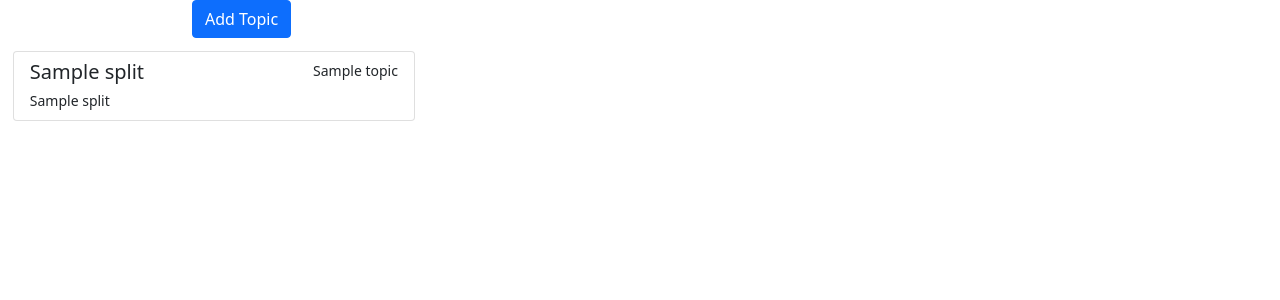
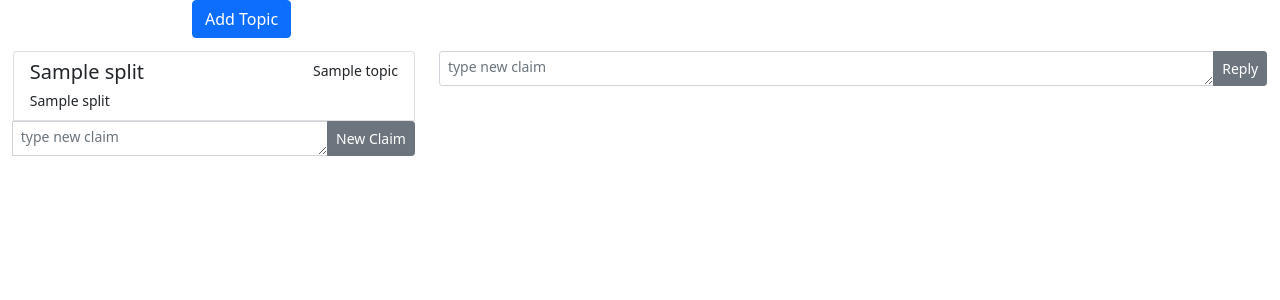
Before and after one commit to udayreddykaipa/PythonDebateWebtest, a Flask app: template src/templates/login.html in a window 1280 px wide. Shown: the part 70-370 px from the top of the page. Run offline with Flask 2, Linux system fonts and the light colour scheme; the template is opened without the code that fills it: most values are stand-ins (such as "Sample title", 1, 10 or a date in 2020).

Commit message:
reply added

```diff
--- a/src/main.py
+++ b/src/main.py
@@ -26,7 +26,6 @@ def loggedin():
     cnx = mysql.connector.connect(user="root", password="",
                                   host="127.0.0.1",
                                   database="test")
-
     mycursor = cnx.cursor()
     mycursor.execute("SELECT `comment`, `time`, `tid` FROM `topic` WHERE 1")
     fetched_topics = mycursor.fetchall()
@@ -34,9 +33,6 @@ def loggedin():
     fetched_claims = mycursor.fetchall()
     mycursor.execute("SELECT `comment`, `timestamp`, `rid`, `cat`, `relatedID`, `relatedIDType` FROM `reply` WHERE 1")
     fetched_replies = mycursor.fetchall()
-
-
-
     return render_template('login.html', topics=fetched_topics, claims=fetched_claims, replies=fetched_replies)
 
 
@@ -45,11 +41,9 @@ def home():
     if(session.get('uname')):
         print("already loggedin as:"+session['uname'])
         return redirect(url_for('loggedin'))
-
     cnx = mysql.connector.connect(user="root", password="",
                                   host="127.0.0.1",
                                   database="test")
-
     mycursor = cnx.cursor()
     mycursor.execute("SELECT `comment`, `time`, `tid` FROM `topic` WHERE 1")
     fetched_topics = mycursor.fetchall()
@@ -64,7 +58,7 @@ def home():
 def claims():
     return render_template('login.html')
 
-
+# called when login btn clicked
 @app.route('/login', methods=['POST'])
 def login():
     print("SELECT * FROM user where username='" +
@@ -88,7 +82,7 @@ def login():
         cnx.close()
         return redirect(url_for('home'))
 
-
+# called when register btn clicked
 @app.route('/register', methods=['POST'])
 def register():
     # check if pwd matches in 2 fields
@@ -128,26 +122,6 @@ def logout():
     flash('logged out successfully')
     return redirect(url_for('home'))
 
-@app.route('/addclaim',  methods=['POST'])
-def addClaim():
-    print("jk")
-        # if(session.get('uname')):
-        # print("already loggedin as:"+session['uname'])
-        # cnx = mysql.connector.connect(user="root", password="",
-        #                                   host="127.0.0.1",
-        #                                   database="test")
-
-        #     # print(request.form.get('luname',"")) #list of tuples
-        # mycursor = cnx.cursor()
-        # uid_str = uid_generator()
-        # mycursor.execute("INSERT INTO `topic`(`comment`, `time`, `tid`) VALUES ('"+request.form['title']+"|"+request.form['content']+"','"+datetime.datetime.now().strftime('%Y-%m-%d %H:%M:%S')+"','"+uid_generator()+"')")
-        # cnx.commit()
-        # if(mycursor.rowcount == 1):
-        #     cnx.close()
-
-        #     return redirect(url_for('loggedin'))
-
-    return redirect(url_for('loggedin'))
 
 @app.route('/addtopic',  methods=['POST'])
 def addTopic():
@@ -156,8 +130,7 @@ def addTopic():
         cnx = mysql.connector.connect(user="root", password="",
                                           host="127.0.0.1",
                                           database="test")
-
-            # print(request.form.get('luname',"")) #list of tuples
+        # print(request.form.get('luname',"")) #list of tuples
         mycursor = cnx.cursor()
         uid_str = uid_generator()
         mycursor.execute("INSERT INTO `topic`(`comment`, `time`, `tid`) VALUES ('"+request.form['title']+"|"+request.form['content']+"','"+datetime.datetime.now().strftime('%Y-%m-%d %H:%M:%S')+"','"+uid_generator()+"')")
@@ -170,12 +143,45 @@ def addTopic():
         # return redirect(url_for('loggedin'))
     # return render_template('home.html')
 
+
+@app.route('/addclaim',  methods=['POST'])
+def addClaim():
+    if(session.get('uname')):
+        print("already loggedin as:"+session['uname'])
+        cnx = mysql.connector.connect(user="root", password="",
+                                          host="127.0.0.1",
+                                          database="test")
+
+        mycursor = cnx.cursor()
+        uid_str = uid_generator()
+        print("INSERT INTO `claims`(`comment`, `timestamp`, `cid`, `relatedID`, `claimType`) VALUES ('"+request.form['claim']+"','"+datetime.datetime.now().strftime('%Y-%m-%d %H:%M:%S')+"','"+uid_generator()+"','"+request.form['id']+"','1')")
+        mycursor.execute("INSERT INTO `claims`(`comment`, `timestamp`, `cid`, `relatedID`, `claimType`) VALUES ('"+request.form['claim']+"','"+datetime.datetime.now().strftime('%Y-%m-%d %H:%M:%S')+"','"+uid_generator()+"','"+request.form['id']+"','1')")
+        cnx.commit()
+        if(mycursor.rowcount == 1):
+            cnx.close()
+
+            return redirect(url_for('loggedin'))
+
+    return redirect(url_for('/'))
+
+
 @app.route('/addreply',  methods=['POST'])
 def addReply():
-    # if(session.get('uname')):
-    #     print("already loggedin as:"+session['uname'])
-    #     return redirect(url_for('loggedin'))
-    return render_template('home.html')
+    if(session.get('uname')):
+        print("already loggedin as:"+session['uname'])
+        cnx = mysql.connector.connect(user="root", password="",
+                                          host="127.0.0.1",
+                                          database="test")
+        mycursor = cnx.cursor()
+        uid_str = uid_generator()
+        print("INSERT INTO `claims`(`comment`, `timestamp`,`rid`, `cat`, `relatedID`, `relatedIDType`) VALUES ('"+request.form['claim']+"','"+datetime.datetime.now().strftime('%Y-%m-%d %H:%M:%S')+"','','"+uid_generator()+"','"+request.form['id']+"','1')")
+        mycursor.execute("INSERT INTO `claims`(`comment`, `timestamp`, `rid`, `cat`, `relatedID`, `relatedIDType`) VALUES ('"+request.form['claim']+"','"+datetime.datetime.now().strftime('%Y-%m-%d %H:%M:%S')+"','','"+uid_generator()+"','"+request.form['id']+"','1')")
+        cnx.commit()
+        if(mycursor.rowcount == 1):
+            cnx.close()
+            return redirect(url_for('loggedin'))
+
+    return redirect(url_for('/'))
 
 def uid_generator(size=16, chars=string.ascii_uppercase + string.digits):
     return ''.join(random.choice(chars) for _ in range(size))
--- a/src/templates/login.html
+++ b/src/templates/login.html
@@ -7,11 +7,8 @@
     <meta name="viewport" content="width=device-width, initial-scale=1.0">
     <title>Welcome to Debate Forum</title>
 
-    <link href="https://cdn.jsdelivr.net/npm/bootstrap@5.0.0-beta3/dist/css/bootstrap.min.css" rel="stylesheet"
-        integrity="sha384-eOJMYsd53ii+scO/bJGFsiCZc+5NDVN2yr8+0RDqr0Ql0h+rP48ckxlpbzKgwra6" crossorigin="anonymous">
-    <script src="https://cdn.jsdelivr.net/npm/bootstrap@5.0.0-beta3/dist/js/bootstrap.bundle.min.js"
-        integrity="sha384-JEW9xMcG8R+pH31jmWH6WWP0WintQrMb4s7ZOdauHnUtxwoG2vI5DkLtS3qm9Ekf"
-        crossorigin="anonymous"></script>
+    <link href="https://cdn.jsdelivr.net/npm/bootstrap@5.0.0-beta3/dist/css/bootstrap.min.css" rel="stylesheet" integrity="sha384-eOJMYsd53ii+scO/bJGFsiCZc+5NDVN2yr8+0RDqr0Ql0h+rP48ckxlpbzKgwra6" crossorigin="anonymous">
+    <script src="https://cdn.jsdelivr.net/npm/bootstrap@5.0.0-beta3/dist/js/bootstrap.bundle.min.js" integrity="sha384-JEW9xMcG8R+pH31jmWH6WWP0WintQrMb4s7ZOdauHnUtxwoG2vI5DkLtS3qm9Ekf" crossorigin="anonymous"></script>
     <!-- bootstrap -->
 </head>
 
@@ -26,14 +23,11 @@
             </form>
         </div>
     </nav>
-            <!-- <p class="text-uppercase fs-2 fw-bolder fst-italic text-success ">Debate Forum</p> -->
-
 
     <!-- ADD TOPIC BTN -->
     <div style="padding-left: 15%;">
 
-        <button type="button" class="btn btn-primary" data-bs-toggle="modal" data-bs-target="#exampleModal"
-            data-bs-whatever="@mdo">Add Topic</button>
+        <button type="button" class="btn btn-primary" data-bs-toggle="modal" data-bs-target="#exampleModal" data-bs-whatever="@mdo">Add Topic</button>
     </div>
 
     <!-- MAIN CONTENT -->
@@ -41,23 +35,22 @@
         <div class="col-4">
             <div class="list-group" id="list-tab" role="tablist">
                 {% for t in topics %}
-                <a class="list-group-item list-group-item-action" id="{{t[2]}}" data-bs-toggle="list" href="#{{t[2]}}"
-                    role="tab" aria-controls="home">
+                <a class="list-group-item list-group-item-action" id="{{t[2]}}" data-bs-toggle="list" href="#{{t[2]}}" role="tab" aria-controls="home">
                     <div class="d-flex w-100 justify-content-between">
                         <h5 class="mb-1">{{t[0].split('|')[0]}}</h5>
                         <small>{{ t[1]}}</small>
                     </div>
                     <small class="mb-1">{{t[0].split('|')[1]}}</small>
+                </a>
                                     <!-- reply input -->
-                    <!-- <form method="POST" action="{{url_for('addClaim')}}">
+                    <form method="POST" action="{{url_for('addClaim')}}">
                         <div class="input-group mb-3 input-group-sm">
+                            <input name="id" hidden value={{t[2]}}>
                             <textarea type="text" class="form-control" placeholder="type new claim"
                                 style="height: 15px;" name="claim"></textarea>
-                            <input class="btn btn-secondary" type="submit" value="post">
+                            <input class="btn btn-secondary" type="submit" value="New Claim">
                         </div>
-
-                    </form> -->
-                </a>
+                    </form>
                 {% endfor %}
             </div>
         </div>
@@ -73,8 +66,15 @@
                     <hr>
                      {% endif %}
                     {% endfor %}
+                    <form method="POST" action="{{url_for('addClaim')}}">
+                        <div class="input-group mb-3 input-group-sm">
+                            <textarea type="text" class="form-control" placeholder="type new claim"
+                                style="height: 15px;" name="claim"></textarea>
+                            <input class="btn btn-secondary" type="submit" value="Reply">
+                        </div>
+                    </form>
+                </div>
 
-                </div>
                 {% endfor %}
 
             </div>
@@ -82,8 +82,7 @@
     </div>
 
     <!-- MODAL -->
-    <div class="modal fade  bd-example-modal-lg" id="exampleModal" tabindex="-1" aria-labelledby="exampleModalLabel"
-        aria-hidden="true">
+    <div class="modal fade  bd-example-modal-lg" id="exampleModal" tabindex="-1" aria-labelledby="exampleModalLabel" aria-hidden="true">
         <div class="modal-dialog modal-lg">
             <div class="modal-content">
                 <div class="modal-header">
```
Lines whose indentation alone changed are shown as unchanged.
